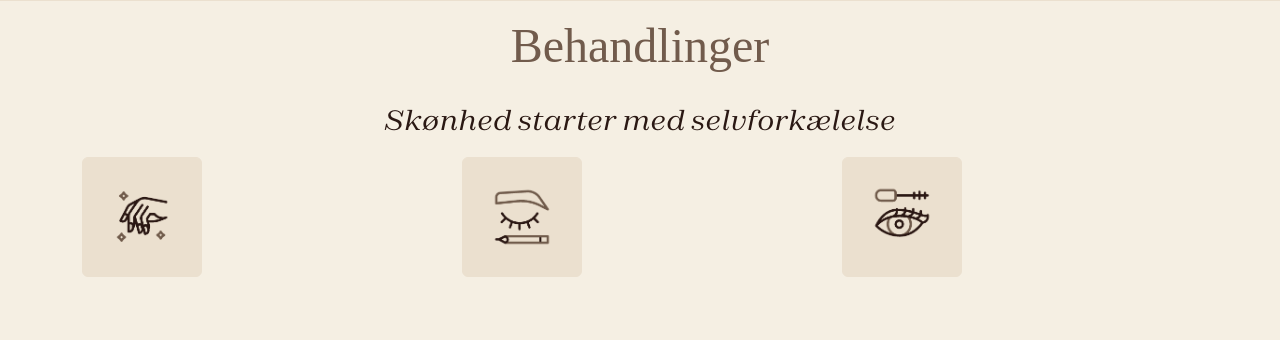
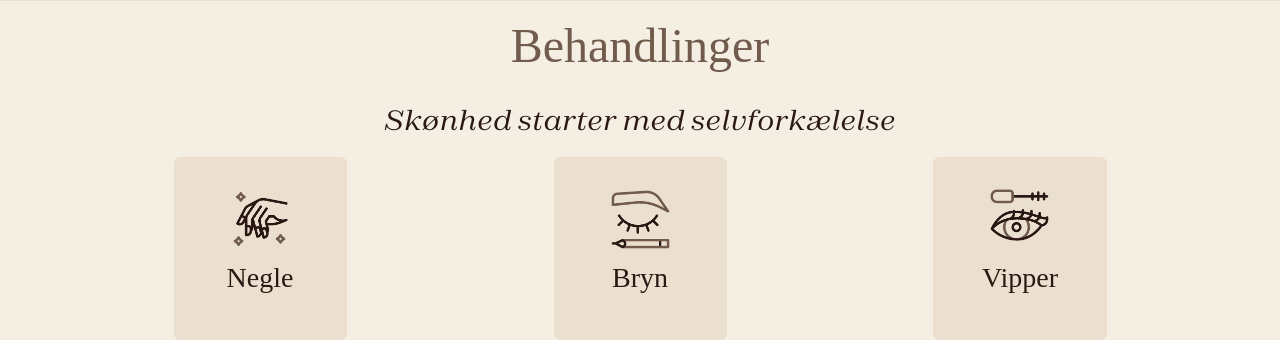
Before and after one commit to nannaglaw/rebranding, a PHP site: page / in a window 1280 px wide. Shown: the part 1367-1707 px from the top of the page. Before the commit the page ends 1644 px from the top, so only its background shows below. Run offline with PHP 8.4, Linux system fonts and the light colour scheme; style sheets or scripts are compiled from the project's sources; some libraries are stand-ins or nearby versions.

Commit message:
index knapper

```diff
--- a/index.php
+++ b/index.php
@@ -80,21 +80,21 @@ require "settings/init.php";
     <p class="text text-lb m-0 fw-medium display-5 text-center mt-3 my-4" style="font-family: Zodiak">Behandlinger</p>
     <p class="text text-db my-3 kursiv fs-3 text-center">Skønhed starter med selvforkælelse</p>
 
-    <div class="row">
-        <div class="rounded rounded-2 col-12 col-lg-4 col-md-4">
-            <a class="btn btn-wd p-4" href="behandlinger.php" role="button"><img src="img/nails.gif"
+    <div class="row text-center">
+        <div class="rounded rounded-2 col-12 col-lg-4 col-md-4 ">
+            <a class="btn btn-wd p-4 px-5" href="behandlinger.php" role="button"><img src="img/nails.gif"
                                                                                  alt="negle animation"
-                                                                                 style="width:70px;height:70px;"></a>
+                                                                                 style="width:75px;height:75px;"><p class="text text-db fs-3">Negle</p></a>
         </div>
         <div class="rounded rounded-2 col-12 col-lg-4 col-md-4">
-            <a class="btn btn-wd p-4" href="behandlinger.php" role="button"><img src="img/eyebrows.gif"
+            <a class="btn btn-wd p-4 px-5" href="behandlinger.php" role="button"><img src="img/eyebrows.gif"
                                                                                  alt="øjnbryn animation"
-                                                                                 style="width:70px;height:70px;"></a>
+                                                                                 style="width:75px;height:75px;"><p class="text text-db fs-3">Bryn</p></a>
         </div>
         <div class="rounded rounded-2 col-12 col-lg-4 col-md-4">
-            <a class="btn btn-wd p-4" href="behandlinger.php" role="button"><img src="img/eyelashes.gif"
+            <a class="btn btn-wd p-4 px-5" href="behandlinger.php" role="button"><img src="img/eyelashes.gif"
                                                                                  alt="øjnvippe animation"
-                                                                                 style="width:70px;height:70px;"></a>
+                                                                                 style="width:75px;height:75px;"><p class="text text-db fs-3">Vipper</p></a>
         </div>
     </div>
 </div>
```
